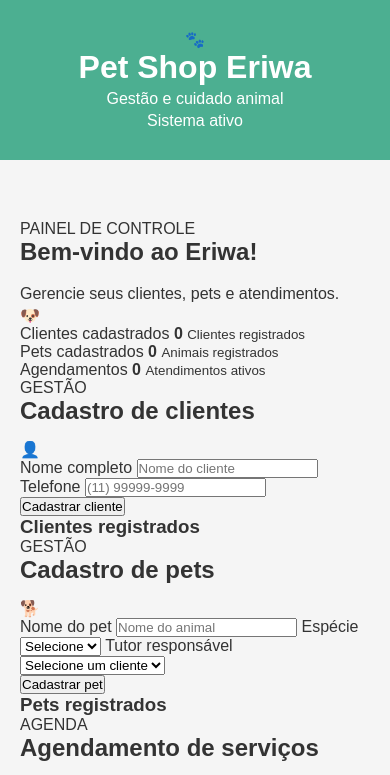
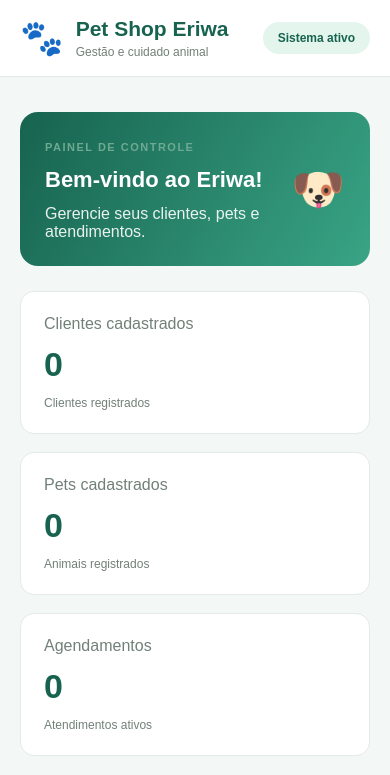
Before and after one commit to GiovanniGobbis/pet-shop-eriwa, a plain HTML site: page index.html in a window 390 px wide. Shown: the top 775 px of the page. Drawn offline with Linux system fonts and the light colour scheme.

Commit message:
Update CSS styles and variables
Refactor CSS variables and styles for better consistency and maintainability.

```diff
--- a/style.css
+++ b/style.css
@@ -1,32 +1,308 @@
+
 * {
     margin: 0;
     padding: 0;
     box-sizing: border-box;
 }
 
+:root {
+    --primary: #27866d;
+    --primary-dark: #17634f;
+    --background: #f3f7f5;
+    --white: #ffffff;
+    --text: #263b34;
+    --muted: #718078;
+    --border: #e2ebe6;
+}
+
 body {
     font-family: Arial, sans-serif;
-    background-color: #f5f5f5;
-    color: #333;
+    background: var(--background);
+    color: var(--text);
 }
 
-header {
-    background-color: #4caf91;
-    color: white;
-    padding: 30px;
-    text-align: center;
+.topbar {
+    background: var(--white);
+    padding: 20px 7%;
+    display: flex;
+    justify-content: space-between;
+    align-items: center;
+    border-bottom: 1px solid var(--border);
 }
 
-main {
-    max-width: 900px;
-    margin: 40px auto;
-    padding: 20px;
+.brand {
+    display: flex;
+    align-items: center;
+    gap: 12px;
 }
 
-h2 {
-    margin-bottom: 15px;
+.brand-icon {
+    font-size: 35px;
 }
 
-p {
-    line-height: 1.6;
+.brand h1 {
+    font-size: 21px;
+    color: var(--primary-dark);
 }
+
+.brand p {
+    font-size: 12px;
+    color: var(--muted);
+    margin-top: 4px;
+}
+
+.system-status {
+    background: #e3f5ed;
+    color: var(--primary-dark);
+    padding: 9px 15px;
+    border-radius: 20px;
+    font-size: 12px;
+    font-weight: bold;
+}
+
+.container {
+    max-width: 1100px;
+    margin: 35px auto;
+    padding: 0 20px;
+}
+
+.welcome {
+    background: linear-gradient(120deg, #17634f, #39a485);
+    color: white;
+    border-radius: 18px;
+    padding: 35px;
+    display: flex;
+    justify-content: space-between;
+    align-items: center;
+    margin-bottom: 25px;
+}
+
+.welcome h2 {
+    font-size: 28px;
+    margin: 12px 0;
+}
+
+.welcome p {
+    opacity: .9;
+}
+
+.welcome-icon {
+    font-size: 65px;
+}
+
+.eyebrow {
+    font-size: 11px;
+    font-weight: bold;
+    letter-spacing: 1.5px;
+    color: #6eaa91;
+}
+
+.dashboard {
+    display: grid;
+    grid-template-columns: repeat(3, 1fr);
+    gap: 18px;
+    margin-bottom: 25px;
+}
+
+.stat-card,
+.panel {
+    background: var(--white);
+    border: 1px solid var(--border);
+    border-radius: 14px;
+    padding: 23px;
+}
+
+.stat-card span,
+.stat-card small {
+    display: block;
+    color: var(--muted);
+}
+
+.stat-card strong {
+    display: block;
+    font-size: 34px;
+    margin: 12px 0;
+    color: var(--primary-dark);
+}
+
+.stat-card small {
+    font-size: 12px;
+}
+
+.panel {
+    margin-bottom: 22px;
+}
+
+.section-heading {
+    display: flex;
+    justify-content: space-between;
+    align-items: center;
+    margin-bottom: 24px;
+}
+
+.section-heading h2 {
+    margin-top: 7px;
+    font-size: 21px;
+}
+
+.section-heading > span {
+    font-size: 28px;
+}
+
+.form-grid {
+    display: grid;
+    grid-template-columns: repeat(2, 1fr);
+    gap: 18px;
+    margin-bottom: 18px;
+}
+
+label {
+    display: flex;
+    flex-direction: column;
+    gap: 8px;
+    font-size: 13px;
+    font-weight: bold;
+}
+
+input, select {
+    width: 100%;
+    padding: 13px;
+    border: 1px solid var(--border);
+    border-radius: 8px;
+    font-size: 14px;
+    background: white;
+    color: var(--text);
+    outline: none;
+}
+
+input:focus, select:focus {
+    border-color: var(--primary);
+}
+
+button {
+    background: var(--primary);
+    color: white;
+    border: none;
+    padding: 13px 20px;
+    border-radius: 8px;
+    font-size: 13px;
+    font-weight: bold;
+    cursor: pointer;
+}
+
+button:hover {
+    background: var(--primary-dark);
+}
+
+.panel h3 {
+    margin: 28px 0 14px;
+    font-size: 15px;
+}
+
+.record-list {
+    display: grid;
+    gap: 10px;
+}
+
+.record {
+    border: 1px solid var(--border);
+    background: #fbfdfc;
+    padding: 14px;
+    border-radius: 9px;
+    display: flex;
+    justify-content: space-between;
+    align-items: center;
+    gap: 12px;
+}
+
+.record strong {
+    display: block;
+    font-size: 14px;
+    margin-bottom: 5px;
+}
+
+.record small {
+    color: var(--muted);
+    font-size: 12px;
+}
+
+.actions {
+    display: flex;
+    gap: 7px;
+    flex-wrap: wrap;
+}
+
+.actions button {
+    padding: 8px 10px;
+    font-size: 11px;
+}
+
+.actions .delete {
+    background: #c64e4e;
+}
+
+.actions .cancel {
+    background: #b77b32;
+}
+
+.empty {
+    color: var(--muted);
+    font-size: 13px;
+    padding: 15px 0;
+}
+
+footer {
+    text-align: center;
+    padding: 30px 10px;
+    color: var(--muted);
+    font-size: 13px;
+}
+
+footer small {
+    display: block;
+    margin-top: 7px;
+}
+
+.toast {
+    position: fixed;
+    bottom: 20px;
+    right: 20px;
+    background: #17634f;
+    color: white;
+    padding: 14px 20px;
+    border-radius: 9px;
+    display: none;
+    z-index: 10;
+    font-size: 13px;
+}
+
+@media (max-width: 650px) {
+    .topbar {
+        padding: 17px 20px;
+    }
+
+    .welcome {
+        padding: 25px;
+    }
+
+    .welcome h2 {
+        font-size: 22px;
+    }
+
+    .welcome-icon {
+        font-size: 43px;
+    }
+
+    .dashboard {
+        grid-template-columns: 1fr;
+    }
+
+    .form-grid {
+        grid-template-columns: 1fr;
+    }
+
+    .record {
+        align-items: flex-start;
+        flex-direction: column;
+    }
+}
```
